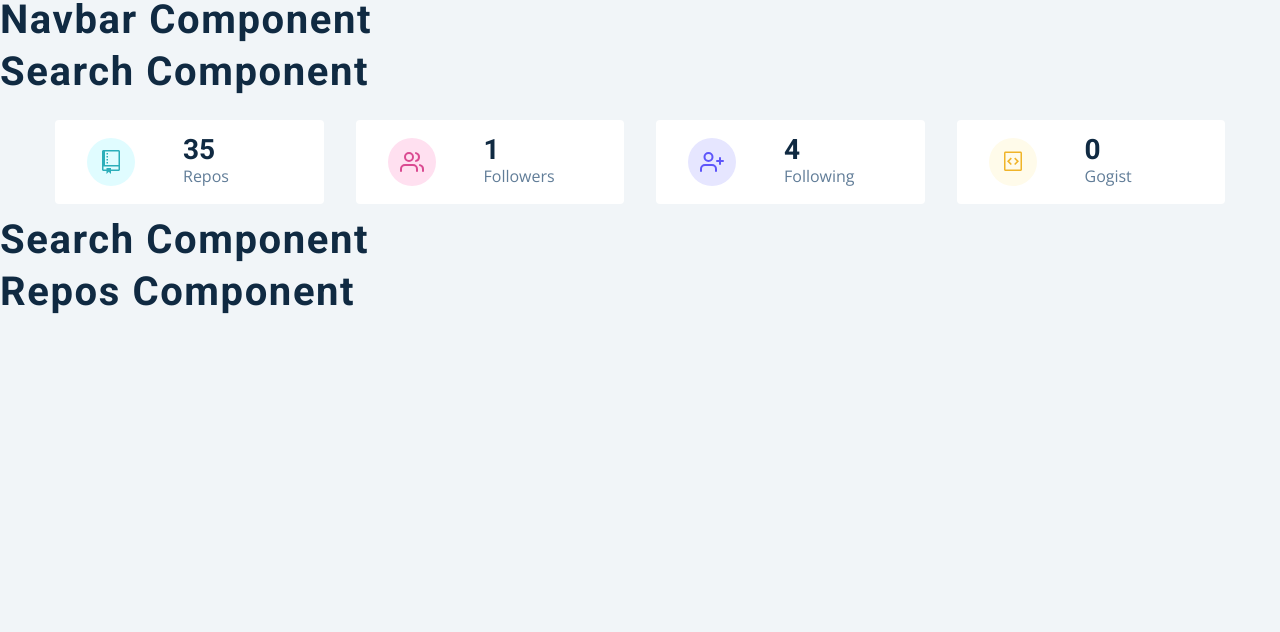
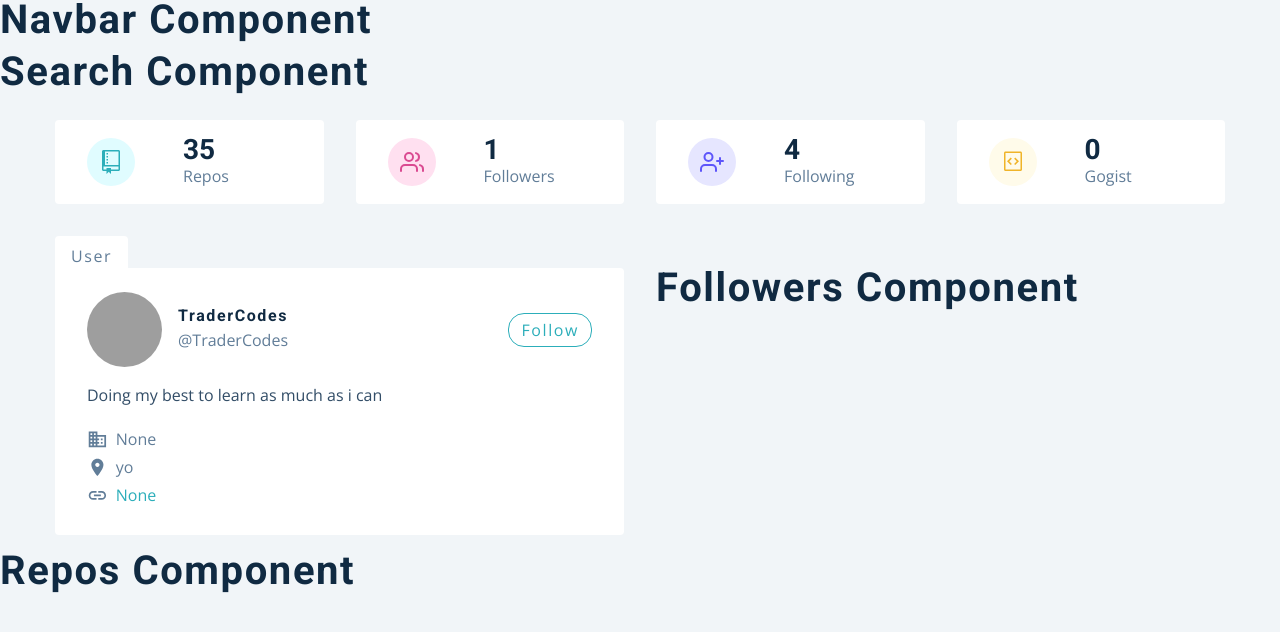
Before and after one commit to TraderCodes/GIthub-React-Fetch-USER-api, a React (Create React App) app: page / in a window 1280 px wide. Shown: the top 632 px of the page. Built offline with nearby package versions, Linux system fonts and the light colour scheme; grey boxes are pictures that could not be loaded.

Commit message:
Added : user seciton

```diff
--- a/src/components/Card.js
+++ b/src/components/Card.js
@@ -3,7 +3,46 @@
 import styled from 'styled-components';
 import { MdBusiness, MdLocationOn, MdLink } from 'react-icons/md';
 const Card = () => {
-  return <h2>card component</h2>;
+  const { githubUser } = React.useContext(GithubContext);
+  const {
+    avatar_url,
+    html_url,
+    name,
+    company,
+    bio,
+    blog,
+    location,
+    twitter_username,
+  } = githubUser;
+
+  return (
+    <Wrapper>
+      <header>
+        <img src={avatar_url} alt={name} />
+        <div>
+          <h4>{name}</h4>
+          <p>@{twitter_username || 'joker'}</p>
+        </div>
+        <a href={html_url}>Follow</a>
+      </header>
+      <p className="bio"> {bio} </p>
+      {/* Icon section */}
+      <div className="links">
+        <p>
+          <MdBusiness />
+          {company || 'None'}
+        </p>
+        <p>
+          <MdLocationOn />
+          {location || 'yo'}
+        </p>
+
+        <a href={`https://${blog}`}>
+          <MdLink /> {blog || ' None'}
+        </a>
+      </div>
+    </Wrapper>
+  );
 };
 const Wrapper = styled.article`
   background: var(--clr-white);
--- a/src/components/User.js
+++ b/src/components/User.js
@@ -3,7 +3,14 @@
 import Card from './Card';
 import Followers from './Followers';
 const User = () => {
-  return <h2>search component</h2>;
+  return (
+    <section className="section">
+      <Wrapper className="section-center">
+        <Card />
+        <Followers />
+      </Wrapper>
+    </section>
+  );
 };
 
 const Wrapper = styled.div`
```
